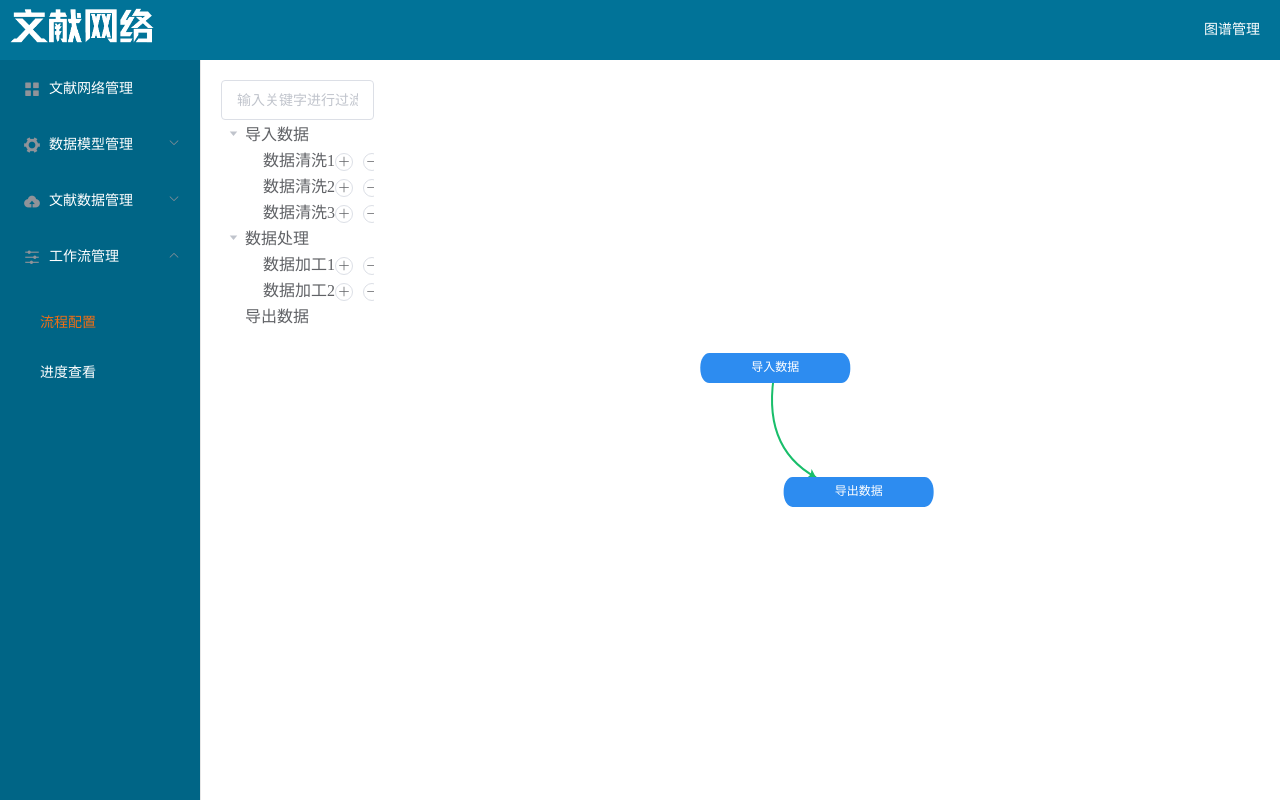
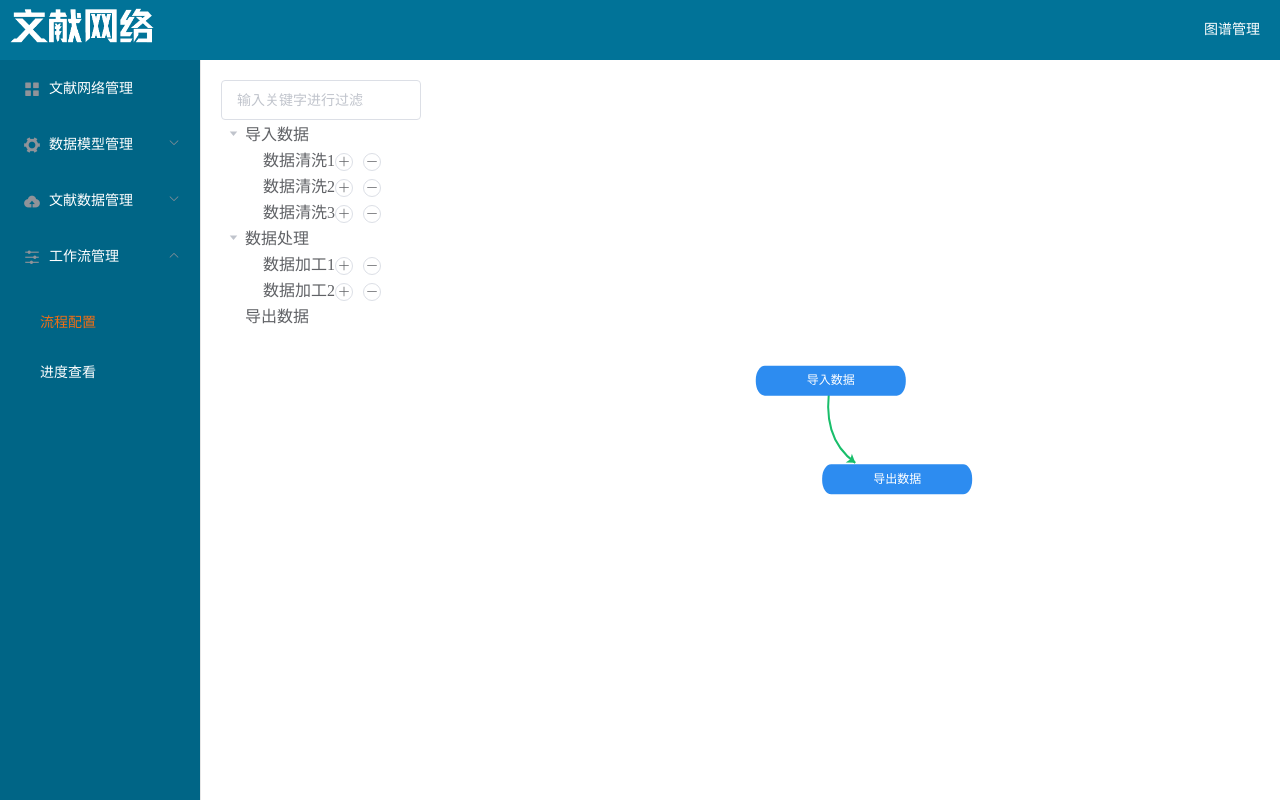
Before and after one commit to xiaobao999/netBack111, a Vue app: page /guration in a window 1280 px wide. Built offline with nearby package versions, Linux system fonts and the light colour scheme.

Commit message:
流程配置图bug修改

```diff
--- a/src/components/guration.vue
+++ b/src/components/guration.vue
@@ -1,6 +1,6 @@
 <template>
   <div class="guration">
-    <div class="gurationtree">
+    <div class="gurationtree" style="width:200px">
       <el-input placeholder="输入关键字进行过滤" v-model="filterText"></el-input>
       <el-tree
         class="filter-tree"
@@ -33,7 +33,6 @@
   overflow-x: scroll;
   overflow-y: auto;
   height: 100%;
-  width: 200px;
   .el-tree > .el-tree-node {
     min-width: 100%;
     display: inline-block !important;
@@ -42,6 +41,7 @@
 
 #myChart {
   flex: 1;
+  overflow: hidden;
 }
 .el-button--mini.is-circle {
   padding: 2px;
@@ -111,7 +111,7 @@ let option = {
         }
       },
       force: {
-        repulsion: 5000
+        repulsion: 3000
       },
       nodes: nodes,
       edges: edges
```
